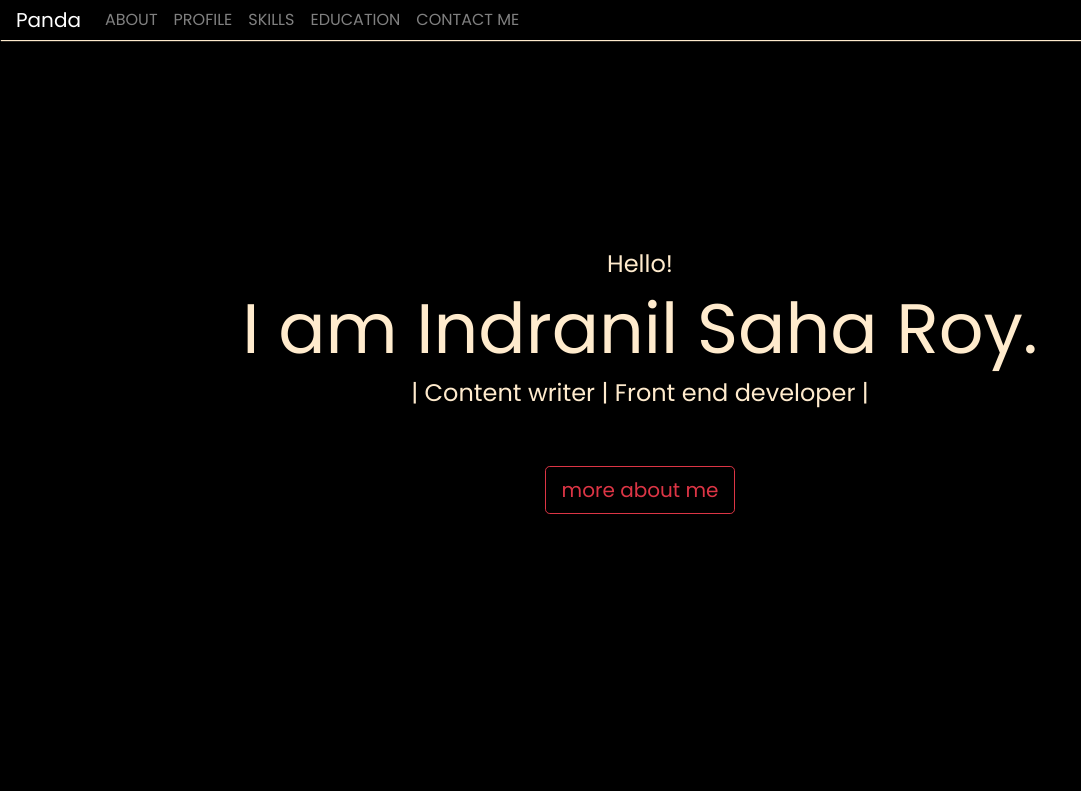
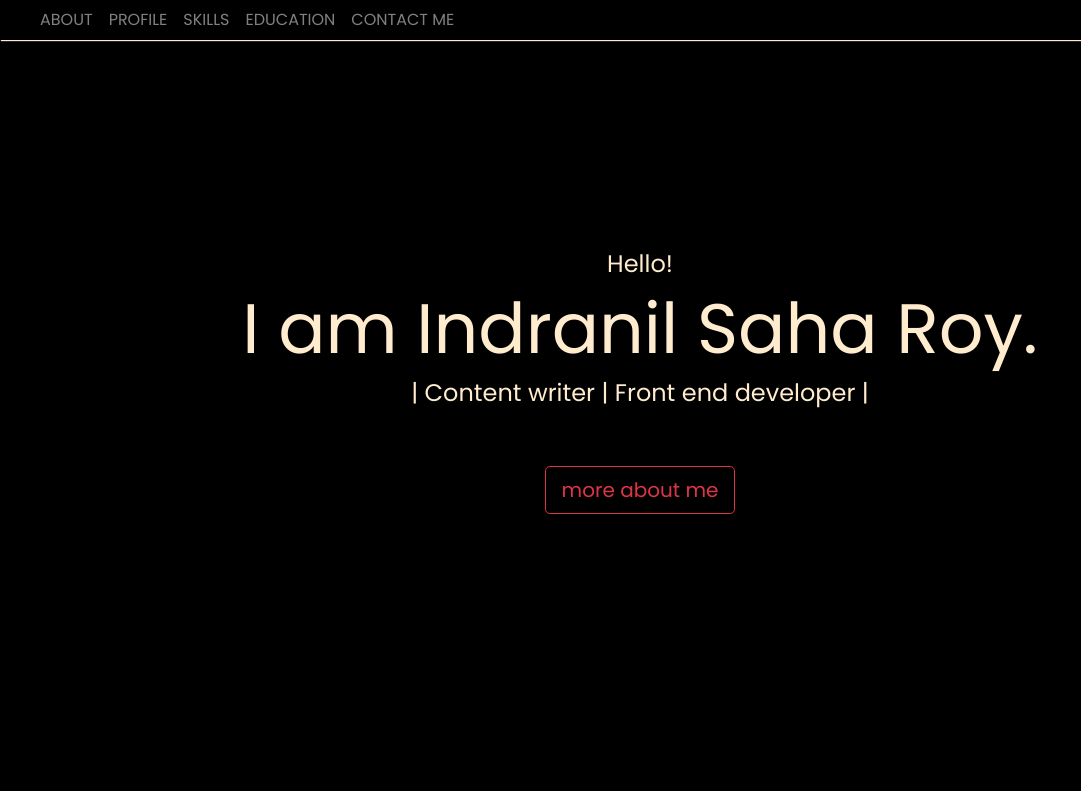
Before and after one commit to indranil2507/portfolio, a plain HTML site: page index.html in a window 1280 px wide. Shown: the top 791 px of the page, without its empty margins (0-1081 px from the left). Drawn offline with nearby package versions, Linux system fonts and the light colour scheme.

Commit message:
Update index.html

```diff
--- a/index.html
+++ b/index.html
@@ -12,7 +12,7 @@
   </head>
   <body>
     <nav class="navbar navbar-expand-lg navbar-dark bg-dark fixed-top py-0" style=" background-color:black !important; box-shadow: 1px 1px 1px;">
-      <a class="navbar-brand" href="#">Panda</a>
+      <a class="navbar-brand" href="#"></a>
       <button class="navbar-toggler" type="button" data-toggle="collapse" data-target="#navbarSupportedContent" aria-controls="navbarSupportedContent" aria-expanded="false" aria-label="Toggle navigation">
         <span class="navbar-toggler-icon"></span>
       </button>
```
